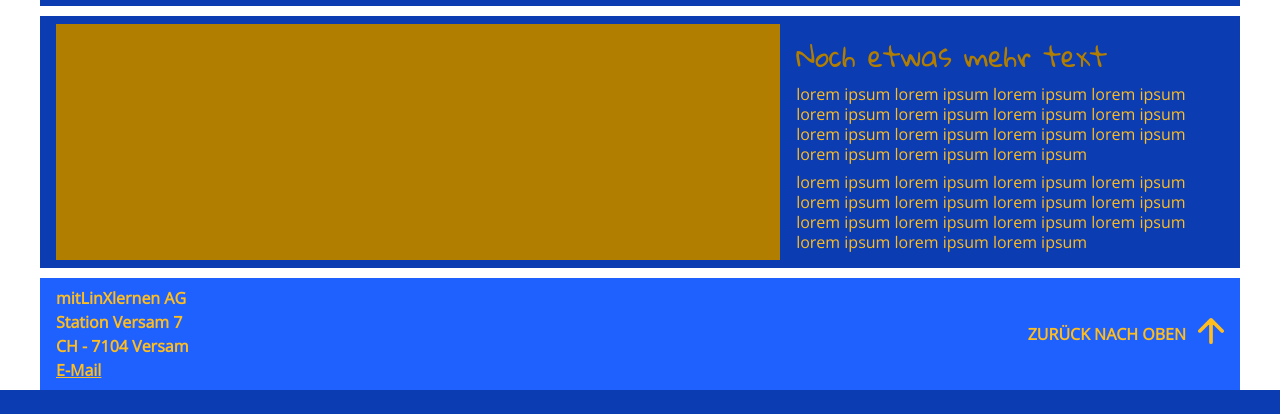
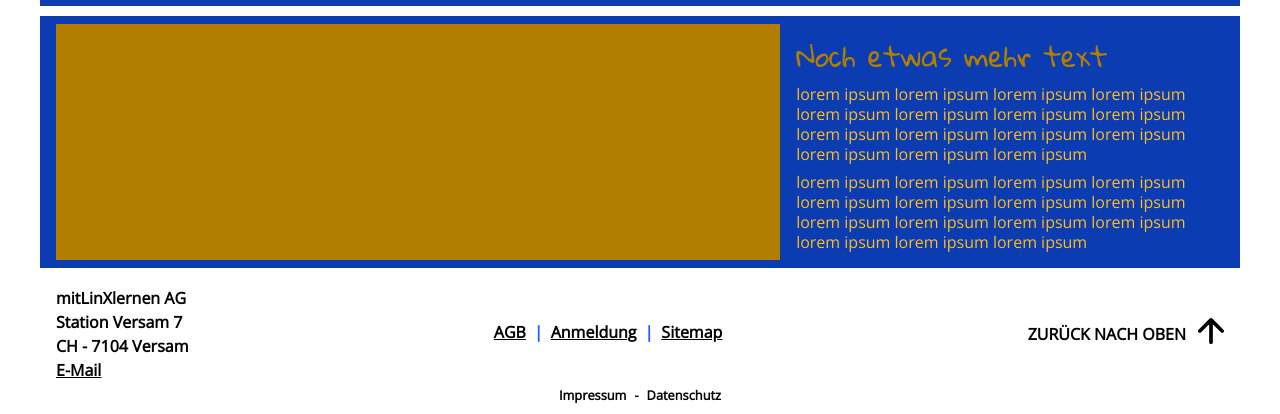
Before and after one commit to TomFrey/joy-of-whitewater, a PHP site: page /kanukurse.html in a window 1280 px wide. Shown: the part 1230-1644 px from the top of the page. Before the commit the page ends 1620 px from the top, so only its background shows below. Run offline with PHP 8.4, Linux system fonts and the light colour scheme; some libraries are stand-ins or nearby versions.

Commit message:
Footer mit Links zu AGB, Impressum etc ergänzt.

```diff
--- a/src/assets/css/main.css
+++ b/src/assets/css/main.css
@@ -420,32 +420,79 @@ Desktop
 || |----------------.footer-nav-----|------.backtotop-------------------| ||
 || |                                |                                   | ||
 || |--------------------------------|-----------------------------------| ||
-
 ||------------------------------------------------------------------------||
 ||------------------------------------------------------------------------||
 */
 .footer {
-  color: #FFBD1E;
+  color: #0B3CB2;
   font-family: "Open Sans", "Arial", "sans-serif";
   font-size: 16px;
   font-weight: bold;
   line-height: 24px;
-  background-color: #1E61FF;
+  background-color: white;
   color: #FFBD1E;
   margin: 0 auto;
   max-width: 1200px;
   padding: 8px 8px;
   width: 100%; }
 
-.footer-wrapper {
+.footer__wrapper {
+  display: flex;
+  flex-flow: column nowrap; }
+
+.footer__main {
   display: flex;
   flex-flow: row wrap;
   justify-content: space-between;
   align-items: center; }
 
+.footer__bottom {
+  margin: 0 auto; }
+
 .footer-address {
+  color: #0B3CB2;
+  font-family: "Open Sans", "Arial", "sans-serif";
+  font-size: 16px;
+  font-weight: bold;
+  line-height: 24px;
   display: flex;
-  flex-flow: column nowrap; }
+  flex-flow: column nowrap;
+  align-self: flex-start; }
+
+.footer-address__link {
+  color: #0B3CB2;
+  font-family: "Open Sans", "Arial", "sans-serif";
+  font-size: 16px;
+  font-weight: bold;
+  line-height: 24px; }
+
+/****** Footer Links ******/
+.footer-links-wrapper {
+  display: flex;
+  flex-flow: column nowrap;
+  align-items: center;
+  align-self: flex-start; }
+
+.footer-links__impressum__list {
+  display: flex;
+  flex-flow: row nowrap; }
+  .footer-links__impressum__list li:not(:last-of-type):after {
+    color: black;
+    font-family: "Open Sans", "Arial", "sans-serif";
+    font-size: 0.8rem;
+    line-height: 16px;
+    content: '-';
+    margin: 0 8px; }
+
+.footer-links__agb__list li {
+  margin-bottom: 4px; }
+
+.agb-list__item {
+  color: #0B3CB2;
+  font-family: "Open Sans", "Arial", "sans-serif";
+  font-size: 16px;
+  font-weight: bold;
+  line-height: 24px; }
 
 /*
   |------------.backtotop--------------------------------------------------------|
@@ -461,24 +508,74 @@ Desktop
   */
 .backtotop-wrapper {
   align-items: center;
-  color: #FFBD1E;
+  color: #0B3CB2;
   display: flex;
   flex-flow: row nowrap;
   text-decoration: none; }
+  .backtotop-wrapper .backtotop-wrapper__img svg g g {
+    stroke: #0B3CB2; }
 
 .backtotop-wrapper__label {
   display: none; }
 
-/* ab hier für desktop */
+.impressum-list__item {
+  color: #0B3CB2;
+  font-family: "Open Sans", "Arial", "sans-serif";
+  font-size: 0.8rem;
+  line-height: 16px;
+  text-decoration: none; }
+
+/* *************************************************** */
+/* *********** ab hier für desktop ******************* */
 @media screen and (min-width: 740px) {
   .footer {
     padding: 8px 16px; }
-  .footer-wrapper {
+  .footer__main {
     flex-flow: row nowrap; }
+  .footer-address {
+    color: #000000;
+    align-self: center; }
+  .footer-address__link {
+    color: black;
+    font-family: "Open Sans", "Arial", "sans-serif";
+    font-size: 16px;
+    font-weight: bold;
+    line-height: 24px; }
+  .footer-address__link:hover {
+    color: #1E61FF; }
+  .footer-links-wrapper {
+    align-self: center; }
+  .footer-links__agb__list {
+    color: #000000;
+    display: flex;
+    flex-flow: row nowrap; }
+    .footer-links__agb__list li:not(:last-of-type):after {
+      color: #1E61FF;
+      content: '|';
+      margin: 0 8px; }
+  .agb-list__item {
+    color: black;
+    font-family: "Open Sans", "Arial", "sans-serif";
+    font-size: 16px;
+    font-weight: bold;
+    line-height: 24px; }
+  .agb-list__item:hover {
+    color: #1E61FF; }
+  .impressum-list__item {
+    color: black;
+    font-family: "Open Sans", "Arial", "sans-serif";
+    font-size: 0.8rem;
+    line-height: 16px; }
+  .impressum-list__item:hover {
+    color: #1E61FF; }
+  .backtotop-wrapper {
+    color: #000000; }
+    .backtotop-wrapper .backtotop-wrapper__img svg g g {
+      stroke: #000000; }
   .backtotop-wrapper:hover {
-    color: #B27E00; }
+    color: #1E61FF; }
     .backtotop-wrapper:hover .backtotop-wrapper__img svg g g {
-      stroke: #B27E00; }
+      stroke: #1E61FF; }
   .backtotop-wrapper__label {
     display: inline-block;
     padding-right: 12px; } }
--- a/src/kanukurse.html
+++ b/src/kanukurse.html
@@ -404,13 +404,24 @@
 
 <!-- inject:htmlFooter -->
 <footer class="footer">
-    <div class="footer-wrapper">
+	<div class="footer__wrapper">
 
+		<div class="footer__main">
 			<div class="footer-address">
 				<span>mitLinXlernen AG</span>
 				<span>Station Versam 7</span>
 				<span>CH - 7104 Versam</span>
-            <span><a class="general-link" href="#">E-Mail</a></span>
+				<span><a class="footer-address__link" href="#">E-Mail</a></span>
+			</div>
+
+			<div class="footer-links-wrapper">
+				<div class="footer-links__agb">
+					<ul class="footer-links__agb__list">
+						<li><a class="agb-list__item" href="/agb.html">AGB</a></li>
+						<li><a class="agb-list__item" href="/kanukursanmeldung.html">Anmeldung</a></li>
+						<li><a class="agb-list__item" href="#">Sitemap</a></li>
+					</ul>
+				</div>
 			</div>
 
 			<div class="backtotop">
@@ -431,6 +442,17 @@
 				</a>
 			</div>
 		</div>
+
+		<div class="footer__bottom">
+			<div class="footer-links__impressum">
+				<ul class="footer-links__impressum__list">
+					<li><a class="impressum-list__item" href="/impressum.html">Impressum</a></li>
+					<li><a class="impressum-list__item" href="/datenschutz.html">Datenschutz</a></li>
+				</ul>
+			</div>
+		</div>
+
+	</div>
 </footer>
 
 <script src="/assets/scripts/app.min.js"></script>
--- a/src/scss/_specifications.scss
+++ b/src/scss/_specifications.scss
@@ -9,8 +9,9 @@ $complimentaryColor2: #FFBD1E;
 
 $baseColor2Light: lighten($baseColor2, 20%);
 
-
 $backgroundColor:  #ffffff;
+$footerColor: #000000;
+$footerColorMobile: $baseColor1;
 
 $mobileNavBackground: $baseColor1;
 $mobileNavFontColor: $complimentaryColor2;
@@ -32,6 +33,7 @@ $basicWidth: 8px;
 $basicHeight: 8px;
 
 $textSize: 1rem;
+$smallTextSize: 0.80rem;
 $smallTitleSize: 1.25rem;
 $titleSize: 1.75rem;
 $bigTitleSize: 3rem;
@@ -43,13 +45,37 @@ $navTextSize: 1.125rem;
 $standardTextFont: "Open Sans", "Arial", "sans-serif";
 $textContainerTitleFont: "Gloria Hallelujah", "Arial", "sans-serif";
 
-@mixin footerFont(){
-  color: $complimentaryColor2;
+@mixin footerFontMobile(){
+  color: $footerColorMobile;
   font-family: $standardTextFont;
   font-size: $standardFontSize;
   font-weight: bold;
   line-height: 24px;
 }
+
+@mixin footerFontMobileSmall(){
+	color: $footerColorMobile;
+	font-family: $standardTextFont;
+	font-size: $smallTextSize;
+	line-height: 16px;
+}
+
+@mixin footerFont(){
+	color: black;
+	font-family: $standardTextFont;
+	font-size: $standardFontSize;
+	font-weight: bold;
+	line-height: 24px;
+}
+
+@mixin footerFontSmall(){
+	color: black;
+	font-family: $standardTextFont;
+	font-size: $smallTextSize;
+	line-height: 16px;
+}
+
+
 
 @mixin courseTableFont(){
   color: $complimentaryColor2;
--- a/src/scss/components/_footer.scss
+++ b/src/scss/components/_footer.scss
@@ -4,32 +4,74 @@
 || |----------------.footer-nav-----|------.backtotop-------------------| ||
 || |                                |                                   | ||
 || |--------------------------------|-----------------------------------| ||
-
 ||------------------------------------------------------------------------||
 ||------------------------------------------------------------------------||
 */
 .footer{
-  @include footerFont();
-  background-color: $baseColor3;
+  @include footerFontMobile();
+  background-color: white; //$baseColor3;
   color: $complimentaryColor2;
-  // height: 14*$basicHeight;
   margin: 0 auto;
   max-width: $maxWidth;
   padding: $basicHeight $basicWidth;
   width: 100%;
 }
 
-.footer-wrapper{
+.footer__wrapper{
+	display: flex;
+	flex-flow: column nowrap;
+}
+
+.footer__main{
   display: flex;
   flex-flow: row wrap;
-  //height: 14*$basicHeight;
   justify-content: space-between;
   align-items: center;
 }
 
+.footer__bottom{
+	margin: 0 auto;
+}
+
 .footer-address{
+	@include footerFontMobile();
   	display: flex;
 	flex-flow: column nowrap;
+	align-self: flex-start;
+}
+
+.footer-address__link{
+	@include footerFontMobile();
+}
+
+
+/****** Footer Links ******/
+.footer-links-wrapper{
+	display: flex;
+	flex-flow: column nowrap;
+	align-items: center;
+	align-self: flex-start;
+}
+
+.footer-links__impressum__list{
+	display: flex;
+	flex-flow: row nowrap;
+
+	li:not(:last-of-type):after{
+		@include footerFontSmall();
+		content: '-';
+		margin: 0 $basicWidth;
+	}
+}
+
+.footer-links__agb__list{
+	li{
+		margin-bottom: 0.5*$basicHeight;
+	}
+}
+
+.agb-list__item{
+	@include footerFontMobile();
 }
 
 
@@ -48,37 +90,107 @@
   */
 .backtotop-wrapper{
   align-items: center;
-  color: $complimentaryColor2;
+  color: $footerColorMobile;
   display: flex;
   flex-flow: row nowrap;
   text-decoration: none;
+
+	.backtotop-wrapper__img{
+		svg g g {
+			stroke: $footerColorMobile;
+		}
+	}
 }
 
 .backtotop-wrapper__label{
   display: none;
 }
 
+.impressum-list__item{
+	@include footerFontMobileSmall();
+	text-decoration: none;
+}
 
 
 
-/* ab hier für desktop */
+
+/* *************************************************** */
+/* *********** ab hier für desktop ******************* */
 @media screen and (min-width: 740px) { //wenn Bildschirm grösser 740 px gross ist, dann...
 
   	.footer{
     	padding: $basicHeight 2*$basicWidth;
   	}
 
-  .footer-wrapper{
+  	.footer__main{
     	flex-flow: row nowrap;
   	}
 
 
-  .backtotop-wrapper:hover{
-    color: $complimentaryColor1;
+	.footer-address{
+		color: $footerColor;
+		align-self: center;
+	}
+
+	.footer-address__link{
+		@include footerFont();
+	}
+
+	.footer-address__link:hover{
+		color: $baseColor3;
+	}
+
+
+	.footer-links-wrapper{
+		align-self: center;
+	}
+
+	.footer-links__agb__list{
+		color: $footerColor;
+		display: flex;
+		flex-flow: row nowrap;
+
+		li:not(:last-of-type):after{
+			color: $baseColor3;
+			content: '|';
+			margin: 0 $basicWidth;
+		}
+	}
+
+	.agb-list__item{
+		@include footerFont();
+	}
+
+	.agb-list__item:hover{
+		color: $baseColor3;
+	}
+
+
+	.impressum-list__item{
+		@include footerFontSmall();
+	}
+
+	.impressum-list__item:hover{
+		color: $baseColor3;
+	}
+
+
+	.backtotop-wrapper{
+		color: $footerColor;
 
 		.backtotop-wrapper__img{
 			svg g g {
-        stroke: $complimentaryColor1;
+				stroke: $footerColor;
+			}
+		}
+	}
+
+  	.backtotop-wrapper:hover{
+		color: $baseColor3;
+
+    	.backtotop-wrapper__img{
+      		svg g g {
+        		stroke: $baseColor3;
       		}
     	}
   	}
```
Also changed, not shown: src/agb.html (+24 -2 lines), src/datenschutz.html (+14 -10 lines), src/impressum.html (+14 -10 lines), src/index.html (+24 -2 lines), src/kanukursanmeldung.html (+24 -2 lines), src/paddelreisen.html (+24 -2 lines), src/templates/footer.html (+24 -2 lines). Lines whose indentation alone changed are shown as unchanged.
